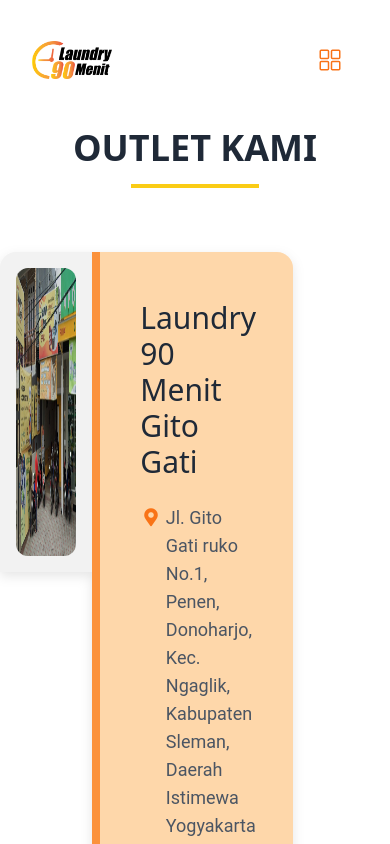
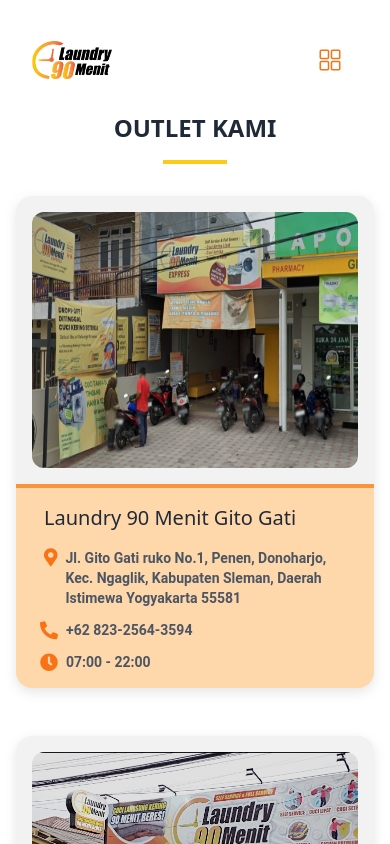
Before and after one commit to syauqinadhif/Laundry-90-Menit-Lading-Pages, a Vue app: page /outlet in a window 390 px wide. Shown: the top 844 px of the page. Built offline with nearby package versions, Linux system fonts and the light colour scheme; a web font is replaced by a local one.

Commit message:
update responsive

```diff
--- a/src/components/Header.vue
+++ b/src/components/Header.vue
@@ -51,7 +51,7 @@
       <nav
         v-if="openMobileNav"
         :class="navClasses"
-        class="lg:hidden absolute right-0 mt-80 w-48 p-3 mx-auto rounded-lg text-center"
+        class="lg:hidden absolute right-4 mt-80 w-48 p-3 mx-auto rounded-lg text-center"
       >
         <ul role="list" class="w-full space-y-3">
           <li>
--- a/src/components/pages/outlets/Outlets.vue
+++ b/src/components/pages/outlets/Outlets.vue
@@ -1,53 +1,52 @@
 <template>
-  <div class="py-32 max-w-screen-xl mx-auto">
+  <div class="pt-28 md:pt-32 pb-16 md:pb-32 max-w-screen-xl mx-auto">
     <div>
-      <h2 class="font-vagrounded font-black text-4xl text-center text-gray-800">
+      <h2
+        class="font-vagrounded font-black text-2xl md:text-4xl text-center text-gray-800"
+      >
         OUTLET KAMI
       </h2>
-      <div class="w-32 h-1 bg-yellow-400 mt-4 mb-12 mx-auto"></div>
+      <div class="w-16 sm:w-32 h-1 bg-yellow-400 mt-4 mb-2 sm:mb-12 mx-auto"></div>
     </div>
-    <div class="mt-16 space-y-12">
+    <div class="mx-4 sm:mx-0 mt-8 sm:mt-16 space-y-12">
       <div
         v-for="(outlet, i) in outlets"
         :key="i"
         :class="[
-          'w-3/4 flex rounded-2xl overflow-hidden drop-shadow-card3',
+          'w-full sm:w-3/4 flex-col sm:flex-row flex rounded-2xl overflow-hidden drop-shadow-card3',
           i % 2 !== 0 ? 'ml-auto flex-row-reverse' : '',
         ]"
       >
-        <div class="w-1/2 h-80 py-4 px-4 bg-antiflashwhite">
+        <div class="w-full sm:w-1/2 h-70 sm:h-80 py-4 px-4 bg-antiflashwhite">
           <div class="h-full">
             <img
               :alt="`Ilustrasi ${outlet.name}`"
               :src="outlet.image"
-              class="h-full rounded-xl"
+              class="h-64 w-full md:h-full rounded-xl"
             />
           </div>
         </div>
-        <div class="w-1 h-auto bg-orange-400 px-1"></div>
-        <div class="min-w-0 w-full py-12 px-10 bg-orange-200">
-          <p class="font-vagrounded text-3xl text-gray-800 mb-6">{{ outlet.name }}</p>
-          <!-- <p class="mt-2.5 text-lg text-darkgunmetal">Alamat : {{ outlet.address }}</p>
-          <p class="mt-2.5 text-lg text-darkgunmetal">
-            Telepon/WhatsApp : {{ outlet.phone }}
+        <div class="w-auto sm:w-1 h-1 sm:h-auto bg-orange-400 px-1"></div>
+        <div class="min-w-0 w-full py-4 md:py-12 px-6 md:px-10 bg-orange-200">
+          <p
+            class="font-vagrounded ml-1 text-left text-xl md:text-3xl text-gray-800 mb-4 md:mb-6"
+          >
+            {{ outlet.name }}
           </p>
-          <p class="mt-2.5 text-lg text-darkgunmetal">
-            Jam Operasional : {{ outlet.hours }}
-          </p> -->
           <ul class="space-y-3 text-gray-600 text-lg">
             <li class="flex space-x-2">
-              <i class="mt-1 fas fa-map-marker-alt text-orange-500 ml-1"></i>
-              <span>
+              <i class="sm:mt-1 fas fa-map-marker-alt text-orange-500 ml-1"></i>
+              <span class="text-sm md:text-base font-semibold">
                 {{ outlet.address }}
               </span>
             </li>
             <li class="flex items-center space-x-2">
               <i class="fas fa-phone-alt text-orange-500"></i>
-              <span>+62 823-2564-3594</span>
+              <span class="text-sm md:text-base font-semibold">+62 823-2564-3594</span>
             </li>
             <li class="flex items-center space-x-2">
               <i class="fas fa-clock text-orange-500"></i>
-              <span>{{ outlet.hours }}</span>
+              <span class="text-sm md:text-base font-semibold">{{ outlet.hours }}</span>
             </li>
           </ul>
         </div>
--- a/src/components/pages/prices/Prices.vue
+++ b/src/components/pages/prices/Prices.vue
@@ -1,5 +1,5 @@
 <template>
-  <div class="max-w-screen-xl mx-auto py-32 p-4">
+  <div class="max-w-screen-xl mx-auto py-28 md:py-32 p-4">
     <h1
       class="text-center text-2xl lg:text-4xl font-bold mb-2 font-vagrounded text-gray-800"
     >
--- a/src/components/pages/promo/Promo.vue
+++ b/src/components/pages/promo/Promo.vue
@@ -1,5 +1,5 @@
 <template>
-  <div class="bg-gray-100 py-32 px-4 sm:px-6 lg:px-8">
+  <div class="bg-gray-100 py-28 md:py-32 px-4 sm:px-6 lg:px-8">
     <div class="max-w-7xl mx-auto">
       <h1 class="text-2xl lg:text-4xl font-vagrounded text-gray-800 text-center mb-12">
         PROMO KAMI
--- a/src/components/pages/services/OurServices.vue
+++ b/src/components/pages/services/OurServices.vue
@@ -1,5 +1,5 @@
 <template>
-  <div class="py-32 flex flex-col items-center bg-white max-w-screen-xl mx-auto">
+  <div class="py-28 md:py-32 flex flex-col items-center bg-white max-w-screen-xl mx-auto">
     <h2 class="text-2xl lg:text-4xl font-vagrounded text-gray-800 lg:mb-2">
       LAYANAN LAUNDRY KAMI
     </h2>
```
